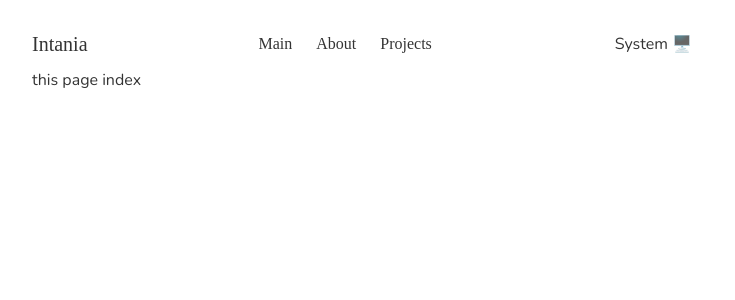
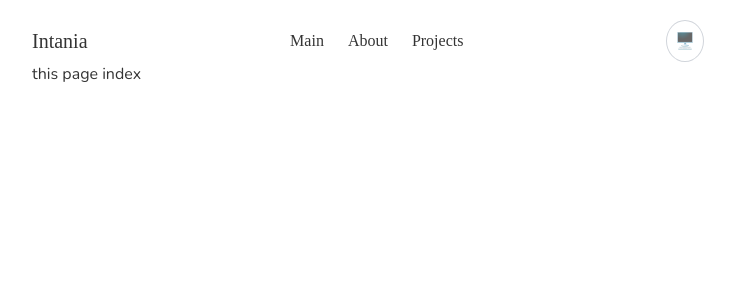
Before and after one commit to intaniamentari/udemy-nuxt, a Nuxt app: page / in a window 1280 px wide. Shown: the top 300 px of the page, without its empty margins (272-1007 px from the left). Built offline with nearby package versions, Linux system fonts and the light colour scheme; a web font is replaced by a local one.

Commit message:
update button switch theme

```diff
--- a/app/components/switch-theme.vue
+++ b/app/components/switch-theme.vue
@@ -1,6 +1,6 @@
 <template>
 	<div>
-	  <button @click="changeTheme" class="p-3 dark: border-solid radius-lg">{{ currentIcon }}</button>
+	  <button @click="changeTheme" id="change-theme" class="p-2 border border-solid radius-lg">{{ currentIcon }}</button>
 	</div>
   </template>
 
@@ -18,19 +18,19 @@
   const currentIcon = computed(() => {
 	  switch (modes[currentIndex.value]) {
 		  case "system":
-			  return "System 🖥️"
+			  return "🖥️"
 			  break
 		  case "dark":
-			  return "Dark 🌙"
+			  return "🌙"
 			  break
 		  case "light":
-			  return "Light ☀️"
+			  return "☀️"
 			  break
 		  case "sepia":
-			  return "Coffee ☕"
+			  return "☕"
 			  break
 		  default:
-			  return "System 🖥️"
+			  return "🖥️"
 	  }
   })
 
@@ -50,4 +50,16 @@
 	background-color: #f1e7d0;
 	color: #433422;
   }
+  .sepia-mode #change-theme {
+	border-color: #433422;
+	border-radius: 100%;
+  }
+  .dark-mode #change-theme {
+	border-color: #ebf4f1;
+	border-radius: 100%;
+  }
+  .light-mode #change-theme {
+	border-color: rgb(209 213 219);
+	border-radius: 100%;
+  }
   </style>
--- a/app/layouts/default.vue
+++ b/app/layouts/default.vue
@@ -6,7 +6,7 @@
 			</div>
 			<!-- use component menu and it imported automatically -->
 			<Menu />
-			<SwitchTheme />
+			<SwitchTheme class="items-end" />
 		</header>
 		<slot />
 	</div>
```
